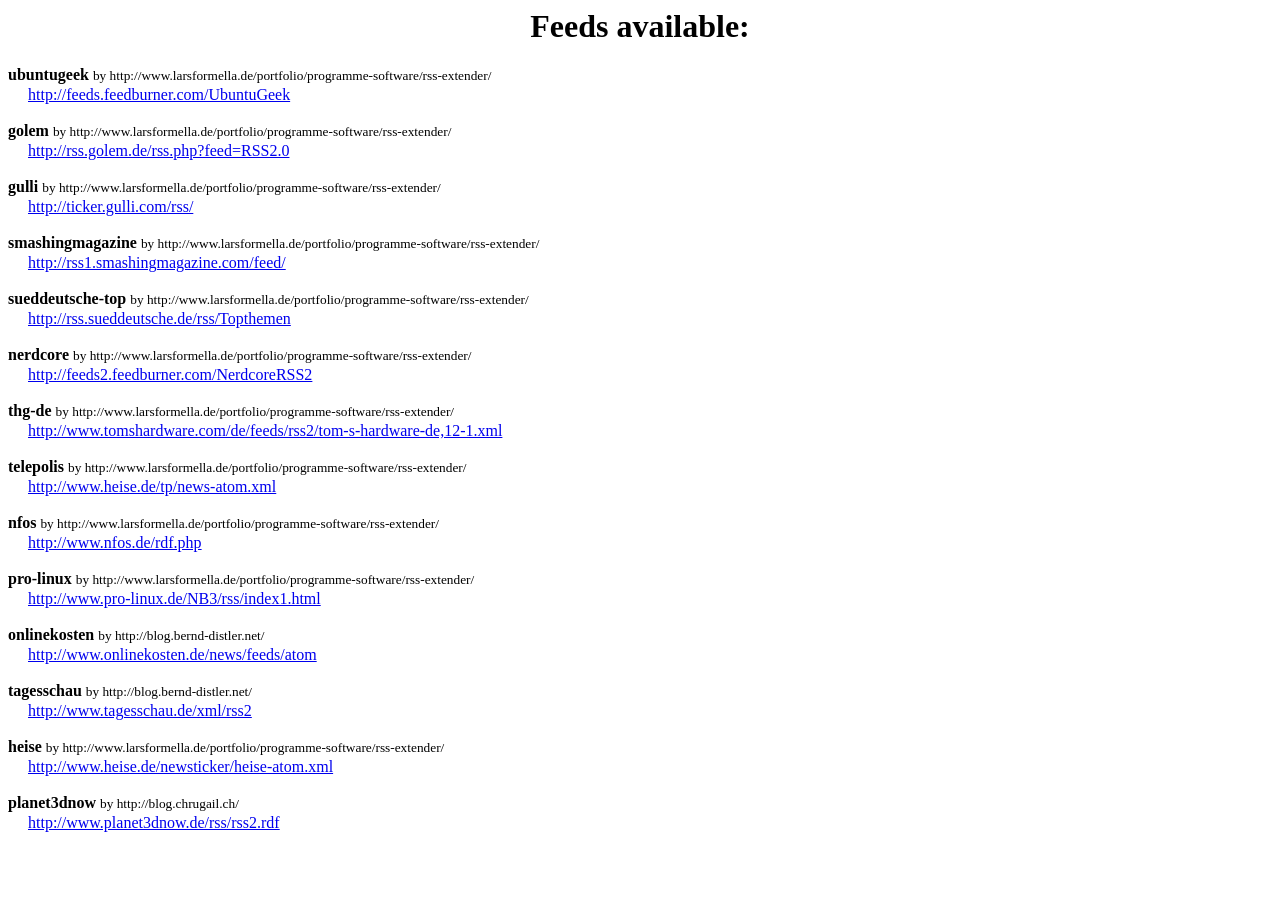
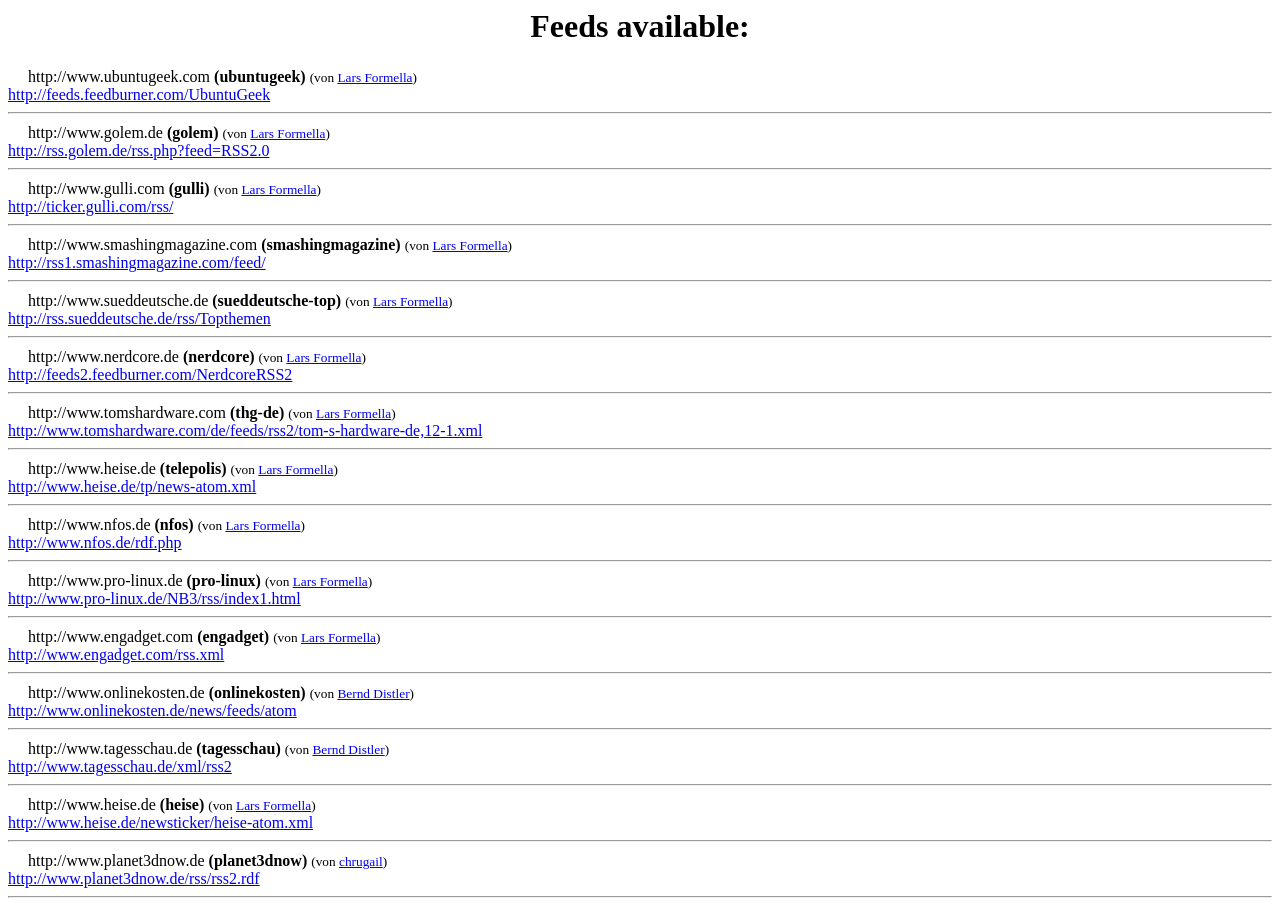
Before and after one commit to lformella/rss-extender, a PHP site: page / in a window 1280 px wide. Before the commit the page ends 832 px from the top, so only its background shows below. Run offline with PHP 8.4, Linux system fonts and the light colour scheme.

Commit message:
author and author_url for config files, better look of the feed browser

```diff
--- a/config/DEFAULT.php
+++ b/config/DEFAULT.php
@@ -1,6 +1,7 @@
 <?php
 
-$config['author']		= "Please add your own url here, or just your name";
+$config['author']		= "Please add your own name here";
+$config['author_url']	= "Please add your own url here";
 $config['url']			= "http://url.of.the.feed/fedd.rss"; // just add the url to rss feed
 $config['base_url']		= "http://normal.url.of.the.website"; // add the normal url of the page
 $config['content']		= array("#(.*)#Uis", 1);
--- /dev/null
+++ b/config/engadget.php
@@ -0,0 +1,10 @@
+<?php
+
+$config['author']		= "Lars Formella";
+$config['author_url']	= "http://www.larsformella.de/portfolio/programme-software/rss-extender/";
+$config['url']			= "http://www.engadget.com/rss.xml"; // just add the url to rss feed
+$config['base_url']		= "http://www.engadget.com"; // add the normal url of the page
+$config['content']		= array("#<!-- surphace start -->(.*)<!-- surphace end -->#Uis", 1);
+$config['use_utf8']		= true;
+
+?>
--- a/config/golem.php
+++ b/config/golem.php
@@ -1,17 +1,18 @@
 <?php
 
-$config['author']	= "http://www.larsformella.de/portfolio/programme-software/rss-extender/";
-$config['url']		= "http://rss.golem.de/rss.php?feed=RSS2.0";
-$config['base_url']	= "http://www.golem.de";
-$config['content']	= array("#<!--content-->(.*)<!--/content-->#Uis", 1);
-$config['search']	= array("#<script type=\"text\/javascript\">.*<!--.*var jws1 = new.*SWFObject\(\"(.*)\",\".*\",\"(.*)\",\"(.*)\",\"7\",\".*\"\);.*jws1.addVariable\(\"id\", \"(.*)\"\);.*<\/script>#Uis",
+$config['author']		= "Lars Formella";
+$config['author_url']	= "http://www.larsformella.de/portfolio/programme-software/rss-extender/";
+$config['url']			= "http://rss.golem.de/rss.php?feed=RSS2.0";
+$config['base_url']		= "http://www.golem.de";
+$config['content']		= array("#<!--content-->(.*)<!--/content-->#Uis", 1);
+$config['search']		= array("#<script type=\"text\/javascript\">.*<!--.*var jws1 = new.*SWFObject\(\"(.*)\",\".*\",\"(.*)\",\"(.*)\",\"7\",\".*\"\);.*jws1.addVariable\(\"id\", \"(.*)\"\);.*<\/script>#Uis",
 								"#<script( language=\"javascript\"|) type=\"text\/javascript\".*>.*<\/script>#Uis",
 								"#<li class=\".*\">(.*)<\/li>#Uis",
 								"#<ul class=\".*\">(.*)<\/ul>#Uis",
 								"#<div class=\"gg_embeddedIndex gg_solid\">.*<\/div>#Uis",
 								"#<div class=\"gg_toOldGallery\">.*<\/div>#Uis",
 								"#<div class=\"gg_embeddedSub.*\">.*<\/div>#Uis");
-$config['replace']	= array("<embed type=\"application/x-shockwave-flash\" src=\"$1\" bgcolor=\"#000000\" quality=\"high\" allowfullscreen=\"true\" scale=\"noScale\" allowscriptaccess=\"always\" flashvars=\"id=$4&amp;qual=medium&amp;autoPl=false&amp;buffer=6\" width=\"$2\" height=\"$3\">",
+$config['replace']		= array("<embed type=\"application/x-shockwave-flash\" src=\"$1\" bgcolor=\"#000000\" quality=\"high\" allowfullscreen=\"true\" scale=\"noScale\" allowscriptaccess=\"always\" flashvars=\"id=$4&amp;qual=medium&amp;autoPl=false&amp;buffer=6\" width=\"$2\" height=\"$3\">",
 								"",
 								"$1",
 								"$1",
@@ -19,6 +20,6 @@ $config['replace']	= array("<embed type=\"application/x-shockwave-flash\" src=\"
 								"",
 								"");
 $config['split']		= array("#<A HREF=\"([^\"]*)\">weiter...<\/A>#Uis", 1);
-$config['use_utf8']	= true;
+$config['use_utf8']		= true;
 
 ?>
--- a/config/gulli.php
+++ b/config/gulli.php
@@ -1,21 +1,22 @@
 <?php
 
-$config['author']	= "http://www.larsformella.de/portfolio/programme-software/rss-extender/";
-$config['url']		= "http://ticker.gulli.com/rss/";
-$config['base_url']	= "http://www.gulli.com";
-$config['content']	= array("#<!-- start ContentLeft -->(.*)<!-- end ContentLeft -->#Uis", 1);
-$config['search']	= array("#<script type='text\/javascript'>.*<\/noscript>#Uis",
+$config['author']		= "Lars Formella";
+$config['author_url']	= "http://www.larsformella.de/portfolio/programme-software/rss-extender/";
+$config['url']			= "http://ticker.gulli.com/rss/";
+$config['base_url']		= "http://www.gulli.com";
+$config['content']		= array("#<!-- start ContentLeft -->(.*)<!-- end ContentLeft -->#Uis", 1);
+$config['search']		= array("#<script type='text\/javascript'>.*<\/noscript>#Uis",
 								"#<h4>.*</h4>#Uis",
 								"#<div class=\"BreadCrumb\">.*<div class=\"inside\">#Uis",
 								"#<div class=\"NewsHeading\">.*<\/div>#Uis",
 								"#<!-- AddThis Button BEGIN -->.*<!-- AddThis Button END -->#Uis",
 								"#<div class=\"BreadCrumb\">.*#is");
-$config['replace']	= array("",
+$config['replace']		= array("",
 								"",
 								"<div>",
 								"",
 								"",
 								"");
-$config['use_utf8']	= true;
+$config['use_utf8']		= true;
 
 ?>
--- a/config/heise.php
+++ b/config/heise.php
@@ -1,16 +1,17 @@
 <?php
 
-$config['author']	= "http://www.larsformella.de/portfolio/programme-software/rss-extender/";
-$config['url']		= "http://www.heise.de/newsticker/heise-atom.xml";
-$config['base_url']	= "http://www.heise.de";
-$config['content']	= array("#<!--googleon: index-->(.*)<!--googleoff: index-->#Uis", 1);
-$config['search']	= array("#<span class=\"bildunterschrift\">.*<\/span>#Uis",
+$config['author']		= "Lars Formella";
+$config['author_url']	= "http://www.larsformella.de/portfolio/programme-software/rss-extender/";
+$config['url']			= "http://www.heise.de/newsticker/heise-atom.xml";
+$config['base_url']		= "http://www.heise.de";
+$config['content']		= array("#<!--googleon: index-->(.*)<!--googleoff: index-->#Uis", 1);
+$config['search']		= array("#<span class=\"bildunterschrift\">.*<\/span>#Uis",
 								"#<span class=\"source\">.*<\/span>#Uis",
 								"#<h1>.*<\/h1>#Uis",
 								"#<!-- RSPEAK_STOP -->#Uis",
 								"#<!-- RSPEAK_START -->#Uis",
 								"#<script.*>.*<\/script>#Uis");
-$config['replace']	= array("",
+$config['replace']		= array("",
 								"",
 								"",
 								"",
--- a/config/nerdcore.php
+++ b/config/nerdcore.php
@@ -1,8 +1,9 @@
 <?php
 
-$config['author']	= "http://www.larsformella.de/portfolio/programme-software/rss-extender/";
-$config['url']		= "http://feeds2.feedburner.com/NerdcoreRSS2";
-$config['base_url']	= "http://www.nerdcore.de";
-$config['content']	= array("#<div class=\"entry-content\">(.*)</div>#Uis", 1);
+$config['author']		= "Lars Formella";
+$config['author_url']	= "http://www.larsformella.de/portfolio/programme-software/rss-extender/";
+$config['url']			= "http://feeds2.feedburner.com/NerdcoreRSS2";
+$config['base_url']		= "http://www.nerdcore.de";
+$config['content']		= array("#<div class=\"entry-content\">(.*)</div>#Uis", 1);
 
 ?>
--- a/config/nfos.php
+++ b/config/nfos.php
@@ -1,6 +1,7 @@
 <?php
 
-$config['author']	= "http://www.larsformella.de/portfolio/programme-software/rss-extender/";
+$config['author']		= "Lars Formella";
+$config['author_url']	= "http://www.larsformella.de/portfolio/programme-software/rss-extender/";
 $config['url']			= "http://www.nfos.de/rdf.php";
 $config['base_url']		= "http://www.nfos.de";
 $config['content']		= array("#Plot:<\/b><hr style=\"width:99\%;\"/>.*<div style=\"height:120px;overflow:auto;padding-left:5px;width:99\%;text-align:left;\">(.*)</div>#Uis", 1);
--- a/config/onlinekosten.php
+++ b/config/onlinekosten.php
@@ -1,11 +1,12 @@
 <?php
 
-$config['author']	= "http://blog.bernd-distler.net/";
-$config['url']      = "http://www.onlinekosten.de/news/feeds/atom";
-$config['base_url'] = "http://www.onlinekosten.de";
-$config['content']  = array("#<td class=\"newstxt\" colspan=\"3\">(.*)<br \/>\s*<\/td>\s*<\/tr>\s*<tr>\s*<td class=\"whitet#");
-$config['search']   = array("#<table.*</table>#Uis");
-$config['replace']  = array("");
-$config['use_utf8'] = false;
+$config['author']		= "Bernd Distler";
+$config['author_url']	= "http://blog.bernd-distler.net/";
+$config['url']      	= "http://www.onlinekosten.de/news/feeds/atom";
+$config['base_url']		= "http://www.onlinekosten.de";
+$config['content']  	= array("#<td class=\"newstxt\" colspan=\"3\">(.*)<br \/>\s*<\/td>\s*<\/tr>\s*<tr>\s*<td class=\"whitet#");
+$config['search']   	= array("#<table.*</table>#Uis");
+$config['replace']  	= array("");
+$config['use_utf8'] 	= false;
 
 ?>
--- a/config/planet3dnow.php
+++ b/config/planet3dnow.php
@@ -1,6 +1,7 @@
 <?php
 
-$config['author']	= "http://blog.chrugail.ch/";
+$config['author']		= "chrugail";
+$config['author_url']	= "http://blog.chrugail.ch/";
 $config['url']			= "http://www.planet3dnow.de/rss/rss2.rdf";
 $config['base_url']		= "http://www.planet3dnow.de";
 $config['content']		= array("#<span id=\"intelliTxt\">(.*)<\/span>#Uis", 1);
--- a/config/pro-linux.php
+++ b/config/pro-linux.php
@@ -1,9 +1,10 @@
 <?php
 
-$config['author']	= "http://www.larsformella.de/portfolio/programme-software/rss-extender/";
-$config['url']		= "http://www.pro-linux.de/NB3/rss/index1.html";
-$config['base_url']	= "http://www.pro-linux.de";
-$config['content']	= array("#<div>Von(.*)(<div id=\"item_nav\">|<div class=\"item_linkbox\">|<!-- Comment main start -->)#Uis", 1);
-$config['split']	= array("#<a href=\"http://www.pro-linux.de([^\"]*)\" class=\"nav_title\" title=\"nächste\">Nächste</a>#Uis", 1);
+$config['author']		= "Lars Formella";
+$config['author_url']	= "http://www.larsformella.de/portfolio/programme-software/rss-extender/";
+$config['url']			= "http://www.pro-linux.de/NB3/rss/index1.html";
+$config['base_url']		= "http://www.pro-linux.de";
+$config['content']		= array("#<div>Von(.*)(<div id=\"item_nav\">|<div class=\"item_linkbox\">|<!-- Comment main start -->)#Uis", 1);
+$config['split']		= array("#<a href=\"http://www.pro-linux.de([^\"]*)\" class=\"nav_title\" title=\"nächste\">Nächste</a>#Uis", 1);
 
 ?>
--- a/config/smashingmagazine.php
+++ b/config/smashingmagazine.php
@@ -1,17 +1,18 @@
 <?php
 
-$config['author']	= "http://www.larsformella.de/portfolio/programme-software/rss-extender/";
-$config['url']		= "http://rss1.smashingmagazine.com/feed/";
-$config['base_url']	= "http://www.smashingmagazine.com";
-$config['content']	= array("#<div class=\"entry-content\">(.*)</div>#Uis", 1);
-$config['search']	= array("#\&lt;#Uis",
+$config['author']		= "Lars Formella";
+$config['author_url']	= "http://www.larsformella.de/portfolio/programme-software/rss-extender/";
+$config['url']			= "http://rss1.smashingmagazine.com/feed/";
+$config['base_url']		= "http://www.smashingmagazine.com";
+$config['content']		= array("#<div class=\"entry-content\">(.*)</div>#Uis", 1);
+$config['search']		= array("#\&lt;#Uis",
 								"#\&gt;#Uis",
 								"#\&quot;#Uis",
 								"#\&lt;table\&gt;.*\&lt;\/table\&gt;#Uis");
-$config['replace']	= array("<",
+$config['replace']		= array("<",
 								">",
 								"\"",
 								"");
-$config['use_feed']	= "summary";
+$config['use_feed']		= "summary";
 
 ?>
--- a/config/sueddeutsche-top.php
+++ b/config/sueddeutsche-top.php
@@ -1,9 +1,10 @@
 <?php
 
-$config['author']	= "http://www.larsformella.de/portfolio/programme-software/rss-extender/";
-$config['url']		= "http://rss.sueddeutsche.de/rss/Topthemen";
-$config['base_url']	= "http://www.sueddeutsche.de";
-$config['content']	= array("#<div id=\"contentcolumn\" class=\"entry-content\" role=\"main\">(.*)<p class=\"quelle\">#Uis", 1);
-$config['use_utf8']	= true;
+$config['author']		= "Lars Formella";
+$config['author_url']	= "http://www.larsformella.de/portfolio/programme-software/rss-extender/";
+$config['url']			= "http://rss.sueddeutsche.de/rss/Topthemen";
+$config['base_url']		= "http://www.sueddeutsche.de";
+$config['content']		= array("#<div id=\"contentcolumn\" class=\"entry-content\" role=\"main\">(.*)<p class=\"quelle\">#Uis", 1);
+$config['use_utf8']		= true;
 
 ?>
--- a/config/tagesschau.php
+++ b/config/tagesschau.php
@@ -1,9 +1,10 @@
 <?php
 
-$config['author']	= "http://blog.bernd-distler.net/";
-$config['url']      = "http://www.tagesschau.de/xml/rss2";
-$config['base_url'] = "http://www.tagesschau.de";
-$config['content']  = array("#<span class=\"topline\">(.*)<div class=\"standDatum\">#Uis", 1);
-$config['use_utf8'] = true;
+$config['author']		= "Bernd Distler";
+$config['author_url']	= "http://blog.bernd-distler.net/";
+$config['url']			= "http://www.tagesschau.de/xml/rss2";
+$config['base_url'] 	= "http://www.tagesschau.de";
+$config['content']  	= array("#<span class=\"topline\">(.*)<div class=\"standDatum\">#Uis", 1);
+$config['use_utf8'] 	= true;
 
 ?>
--- a/config/telepolis.php
+++ b/config/telepolis.php
@@ -1,16 +1,17 @@
 <?php
 
-$config['author']	= "http://www.larsformella.de/portfolio/programme-software/rss-extender/";
-$config['url']		= "http://www.heise.de/tp/news-atom.xml";
-$config['base_url']	= "http://www.heise.de";
-$config['content']	= array("#<!--googleon: index-->(.*)<!--googleoff: index-->#Uis", 1);
-$config['search']	= array("#<span class=\"bildunterschrift\">.*<\/span>#Uis",
+$config['author']		= "Lars Formella";
+$config['author_url']	= "http://www.larsformella.de/portfolio/programme-software/rss-extender/";
+$config['url']			= "http://www.heise.de/tp/news-atom.xml";
+$config['base_url']		= "http://www.heise.de";
+$config['content']		= array("#<!--googleon: index-->(.*)<!--googleoff: index-->#Uis", 1);
+$config['search']		= array("#<span class=\"bildunterschrift\">.*<\/span>#Uis",
 								"#<span class=\"source\">.*<\/span>#Uis",
 								"#<h1>.*<\/h1>#Uis",
 								"#<!-- RSPEAK_STOP -->#Uis",
 								"#<!-- RSPEAK_START -->#Uis",
 								"#<script.*>.*<\/script>#Uis");
-$config['replace']	= array("",
+$config['replace']		= array("",
 								"",
 								"",
 								"",
--- a/config/thg-de.php
+++ b/config/thg-de.php
@@ -1,8 +1,9 @@
 <?php
 
-$config['author']	= "http://www.larsformella.de/portfolio/programme-software/rss-extender/";
-$config['url']		= "http://www.tomshardware.com/de/feeds/rss2/tom-s-hardware-de,12-1.xml";
-$config['base_url']	= "http://www.tomshardware.com";
-$config['content']	= array("#<div id=\"news-content\" class=\"clearfix\">.*<div class=\"KonaBody\">(.*)</div>#Uis", 1);
+$config['author']		= "Lars Formella";
+$config['author_url']	= "http://www.larsformella.de/portfolio/programme-software/rss-extender/";
+$config['url']			= "http://www.tomshardware.com/de/feeds/rss2/tom-s-hardware-de,12-1.xml";
+$config['base_url']		= "http://www.tomshardware.com";
+$config['content']		= array("#<div id=\"news-content\" class=\"clearfix\">.*<div class=\"KonaBody\">(.*)</div>#Uis", 1);
 
 ?>
--- a/config/ubuntugeek.php
+++ b/config/ubuntugeek.php
@@ -1,11 +1,12 @@
 <?php
 
-$config['author']	= "http://www.larsformella.de/portfolio/programme-software/rss-extender/";
-$config['url']		= "http://feeds.feedburner.com/UbuntuGeek";
-$config['base_url']	= "http://www.ubuntugeek.com";
-$config['content']	= array("#</iframe></div>(.*)<div class=\"addtoany_share_save_container\">#Uis", 1);
-$config['search']	= array("#<script.*>([^<]*)<\/script>#Uis");
-$config['replace']	= array("");
-$config['use_utf8']	= true;
+$config['author']		= "Lars Formella";
+$config['author_url']	= "http://www.larsformella.de/portfolio/programme-software/rss-extender/";
+$config['url']			= "http://feeds.feedburner.com/UbuntuGeek";
+$config['base_url']		= "http://www.ubuntugeek.com";
+$config['content']		= array("#</iframe></div>(.*)<div class=\"addtoany_share_save_container\">#Uis", 1);
+$config['search']		= array("#<script.*>([^<]*)<\/script>#Uis");
+$config['replace']		= array("");
+$config['use_utf8']		= true;
 
 ?>
--- a/index.php
+++ b/index.php
@@ -50,7 +50,7 @@ else
 			{
 				require($folder."/".$file);
 				$name = substr($file, 0, -4);
-				echo "<strong>".$name."</strong> <small>by ".$config['author']."</small><br><img src='".$config['base_url']."/favicon.ico' height='16' width='16' /> <a href='?feed=".$name."'>".$config['url']."</a><br><br>\n";
+				echo "<img src='".$config['base_url']."/favicon.ico' height='16' width='16' /> ".$config['base_url']." <strong>(".$name.")</strong> <small>(von <a href='".$config['author_url']."'>".$config['author']."</a>)</small><br><a href='?feed=".$name."'>".$config['url']."</a><br><hr>\n";
 			}
 		}
 		closedir($handle);
```
Lines whose indentation alone changed are shown as unchanged.
